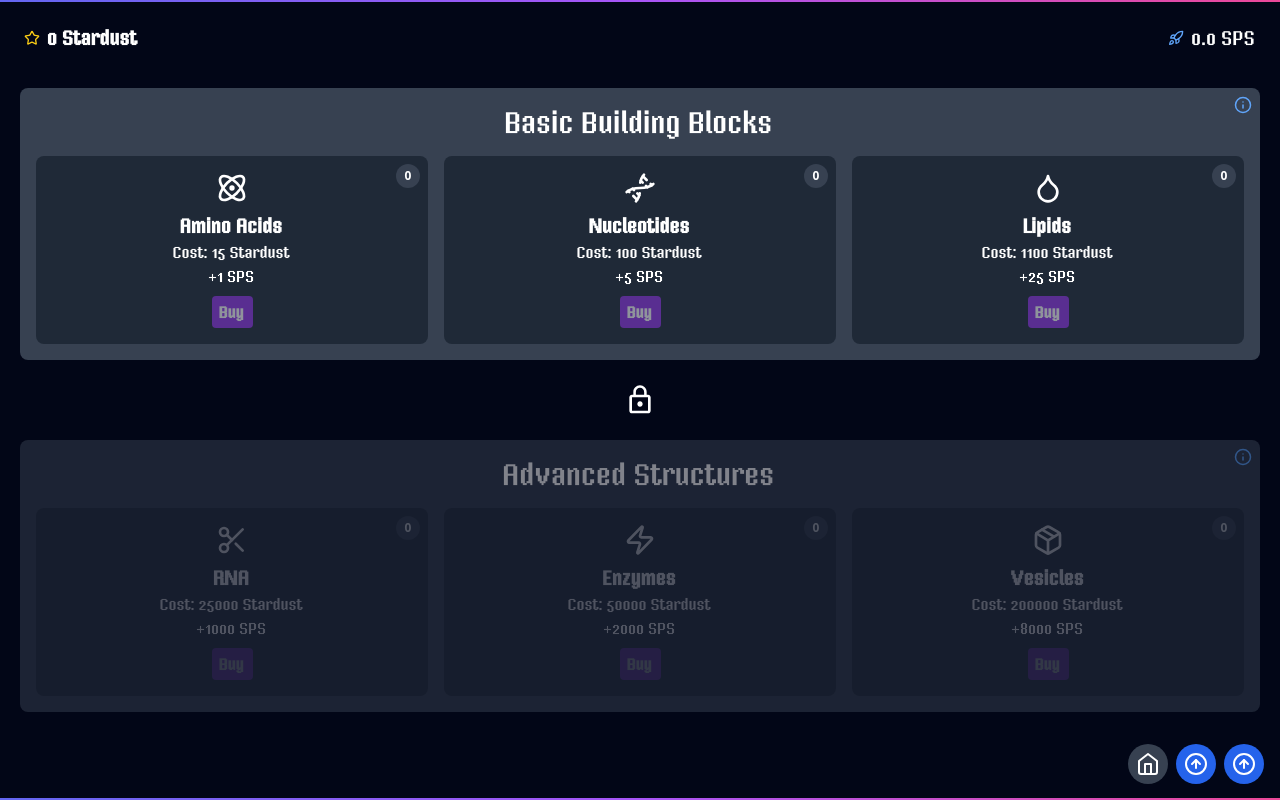
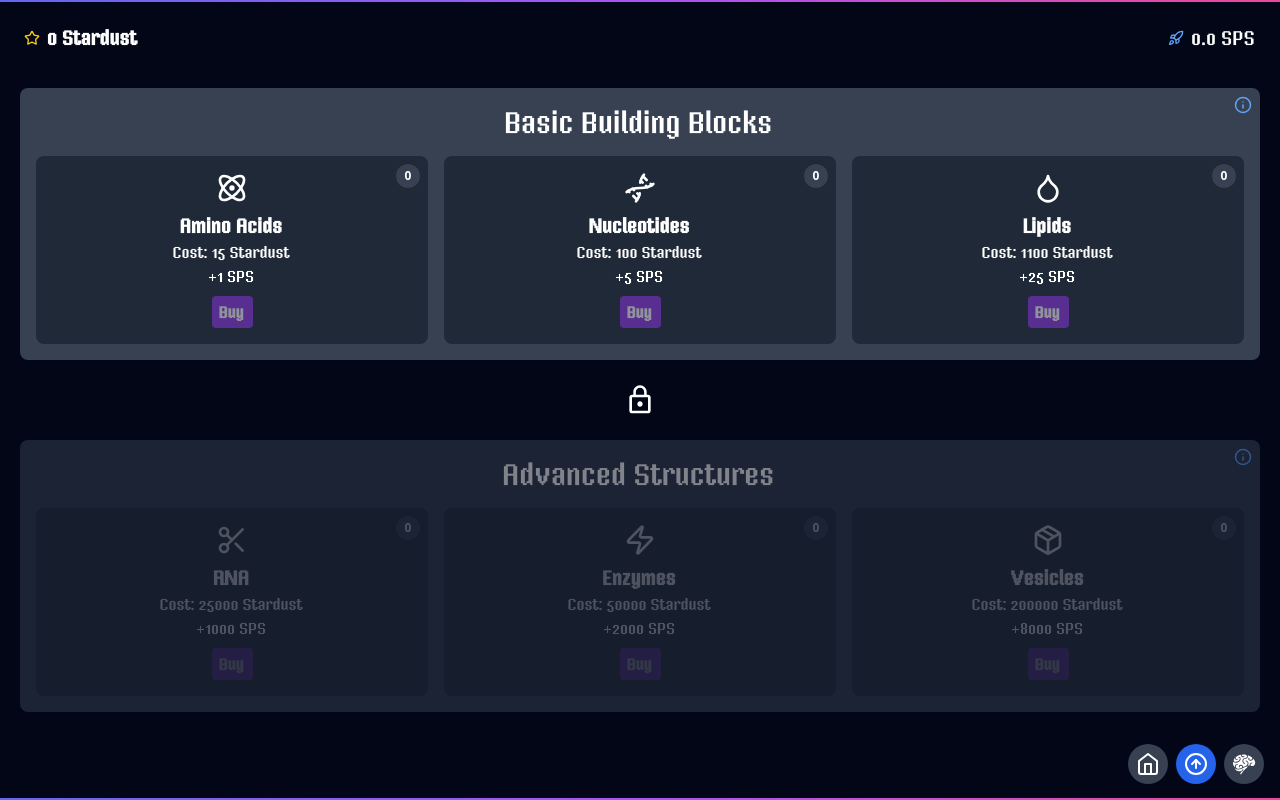
Before and after one commit to Jaydenluse/genesis_clicker, a React (Vite) app: page /upgrades in a window 1280 px wide. Built offline with nearby package versions, Linux system fonts and the light colour scheme.

Commit message:
add icon for skill tree

```diff
--- a/src/components/Layout.tsx
+++ b/src/components/Layout.tsx
@@ -1,6 +1,7 @@
 import React, { createContext, useState, useContext, useEffect } from 'react';
 import { Outlet, useNavigate, useLocation } from 'react-router-dom';
 import { LuStar, LuRocket, LuHome, LuArrowUpCircle } from 'react-icons/lu';
+import { GiBrain } from "react-icons/gi";
 
 const GameContext = createContext(null);
 
@@ -85,10 +86,10 @@ const Layout = () => {
           </button>
           <button
             onClick={() => navigate('/skills')}
-            className={`p-2 rounded-full ${location.pathname === '/upgrades' ? 'bg-blue-600' : 'bg-gray-700'} hover:bg-blue-500 transition-colors`}
+            className={`p-2 rounded-full ${location.pathname === '/skills' ? 'bg-blue-600' : 'bg-gray-700'} hover:bg-blue-500 transition-colors`}
             aria-label="Skills"
           >
-            <LuArrowUpCircle size={24} />
+            <GiBrain size={24} />
           </button>
         </div>
       </div>
```
